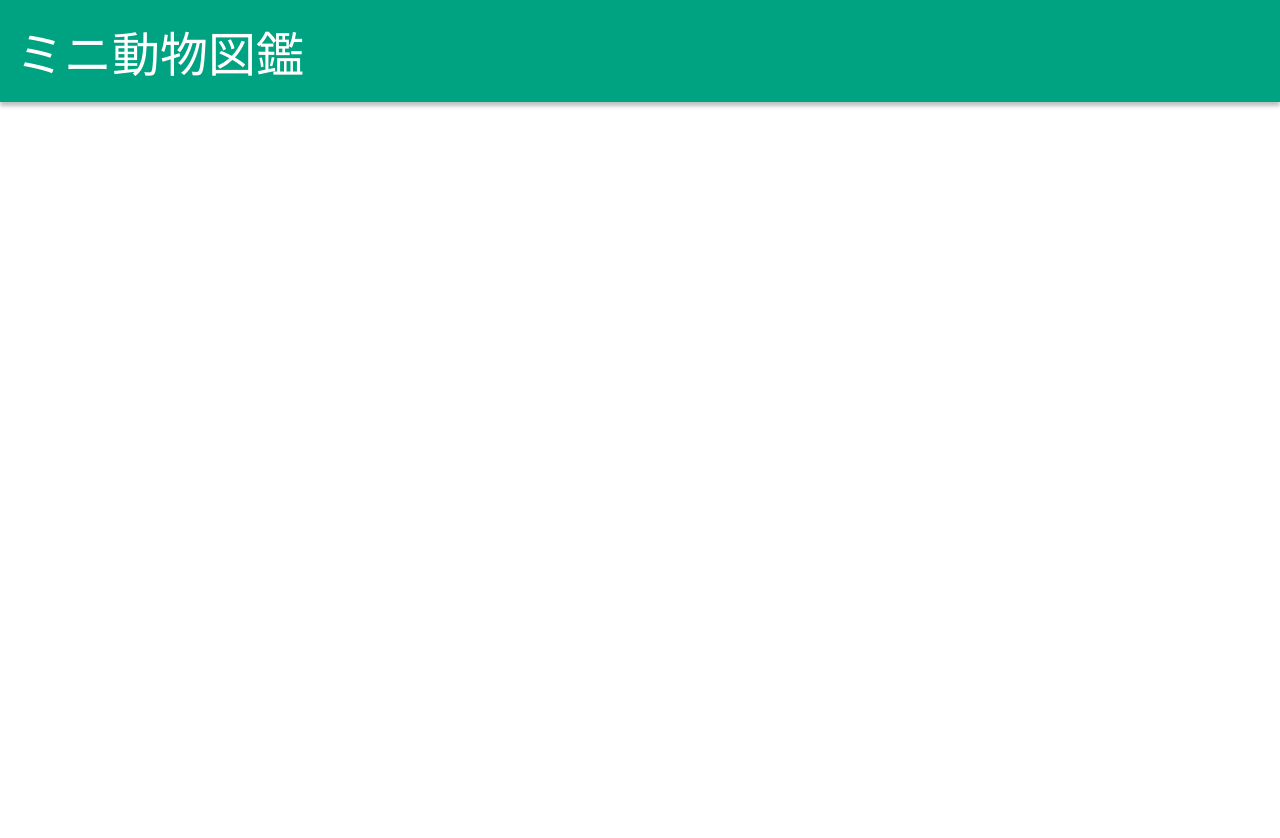
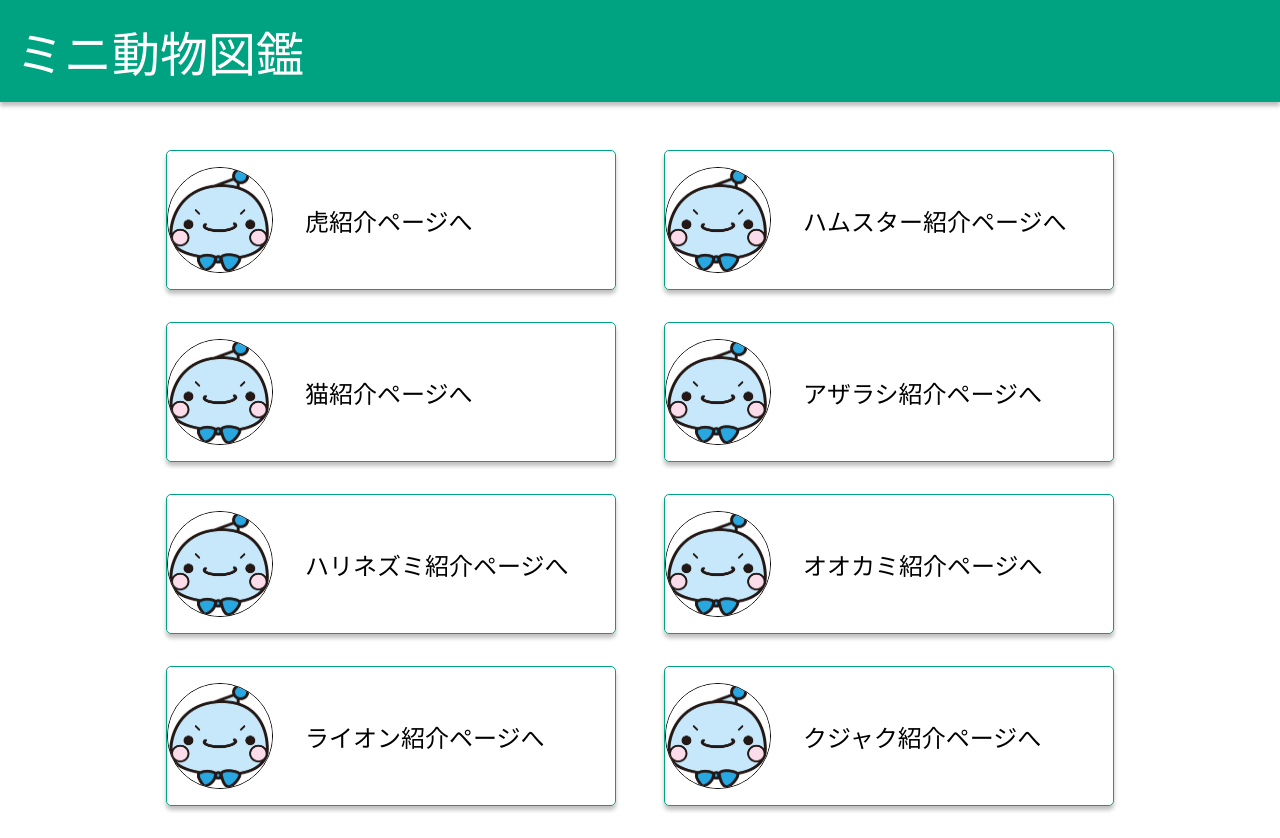
Before and after one commit to akumademohanabi/mini-animal-book, a plain HTML site: page index.html in a window 1280 px wide. Before the commit the page ends 800 px from the top, so only its background shows below. Drawn offline with Linux system fonts and the light colour scheme.

Commit message:
index作成

```diff
--- a/css/index.css
+++ b/css/index.css
@@ -15,3 +15,38 @@ body{
     margin: 0;
     padding: 1rem;
 }
+
+.top-link{
+    display: flex;
+    gap: 3rem;
+    margin-top: 3rem;
+    justify-content: center;
+}
+.middle-link{
+    display: flex;
+    gap: 3rem;
+    margin: 2rem 0 2rem 0;
+    justify-content: center;
+}
+.introduction-link{
+    border: 1px solid #00A381;
+    display: flex;
+    align-items: center;
+    width: 28rem;
+    padding: 1rem 0 1rem 0;
+    border-radius: 5px;
+    box-shadow: 0px 4px 4px rgba(0, 0, 0, 0.25);
+
+}
+.introduction-link img{
+    width: 104px;
+    height: 104px;
+    border: 1px solid #000;
+    border-radius: 9999px;
+}
+.introduction-link a{
+    font-size: 24px;
+    margin: 0 2rem 0 2rem;
+    text-decoration: none;
+    color: #000;
+}
--- a/index.html
+++ b/index.html
@@ -10,5 +10,57 @@
     <header class="animal-header">
         <h1 class="title">ミニ動物図鑑</h1>
     </header>
+
+    <div class="top-link">
+        <!-- 虎紹介 -->
+        <div class="introduction-link" id="tiger">
+            <img src="./img/jyobi.jpg" alt="虎の画像">
+            <a href="./tiger.html">虎紹介ページへ</a>
+        </div>
+        <!-- ハムスター紹介 -->
+        <div class="introduction-link" id="hamster">
+            <img src="./img/jyobi.jpg" alt="ハムスターの画像">
+            <a href="./hamster.html">ハムスター紹介ページへ</a>
+        </div>
+     </div>
+
+     <div class="middle-link">
+        <!-- 猫紹介 -->
+        <div class="introduction-link" id="cat">
+            <img src="./img/jyobi.jpg" alt="猫の画像">
+            <a href="./cat.html">猫紹介ページへ</a>
+        </div>
+        <!-- アザラシ紹介 -->
+        <div class="introduction-link" id="seal">
+            <img src="./img/jyobi.jpg" alt="アザラシの画像">
+            <a href="./seal.html">アザラシ紹介ページへ</a>
+        </div>
+     </div>
+
+     <div class="middle-link">
+        <!-- ハリネズミ紹介 -->
+        <div class="introduction-link" id="hedgehog">
+            <img src="./img/jyobi.jpg" alt="ハリネズミの画像">
+            <a href="./hedgehog.html">ハリネズミ紹介ページへ</a>
+        </div>
+        <!-- オオカミ紹介 -->
+        <div class="introduction-link" id="wolf">
+            <img src="./img/jyobi.jpg" alt="オオカミの画像">
+            <a href="./wolf.html">オオカミ紹介ページへ</a>
+        </div>
+     </div>
+
+     <div class="middle-link">
+        <!-- ライオン紹介 -->
+        <div class="introduction-link" id="Lion">
+            <img src="./img/jyobi.jpg" alt="ライオンの画像">
+            <a href="./Lion.html">ライオン紹介ページへ</a>
+        </div>
+        <!-- クジャク紹介 -->
+        <div class="introduction-link" id="Peacock">
+            <img src="./img/jyobi.jpg" alt="クジャクの画像">
+            <a href="./Peacock.html">クジャク紹介ページへ</a>
+        </div>
+     </div>
 </body>
 </html>
```
Also changed, not shown: css/template.css (+11 -2 lines), img/jyobi.jpg (added).
